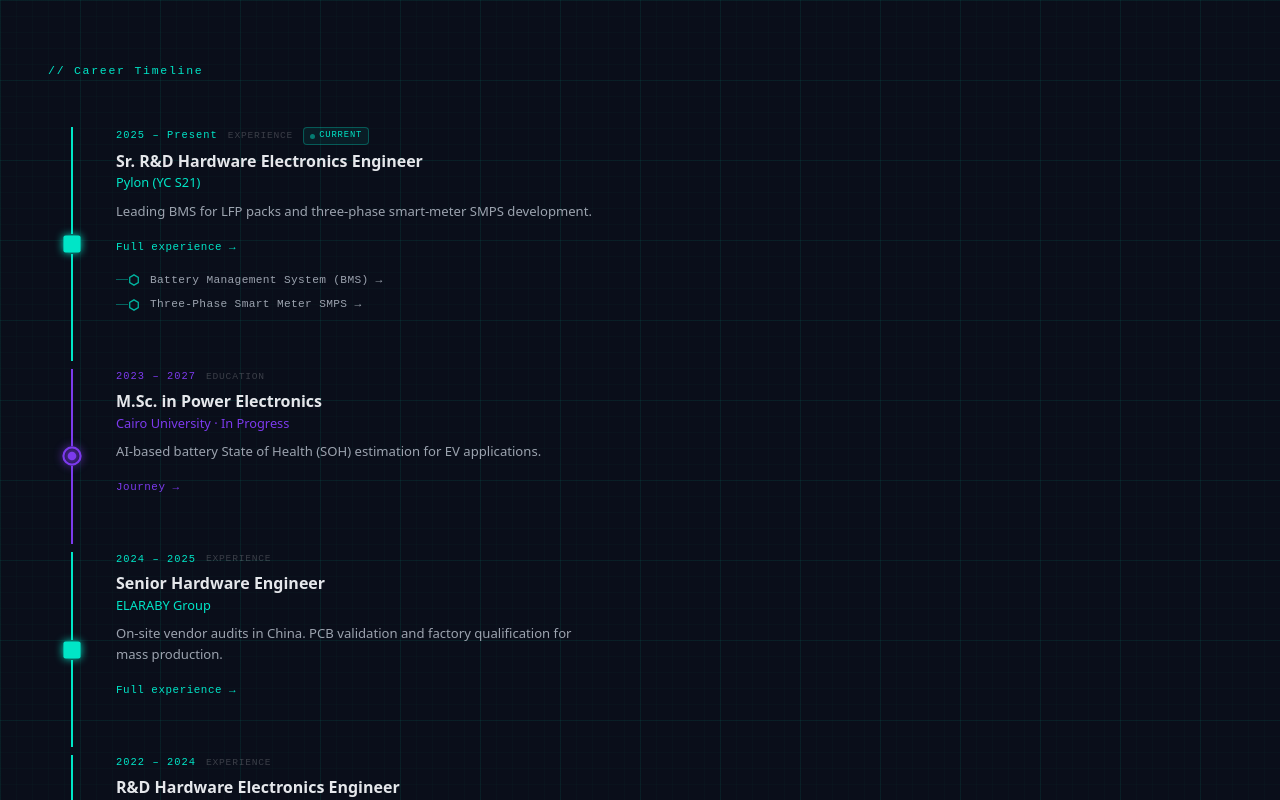
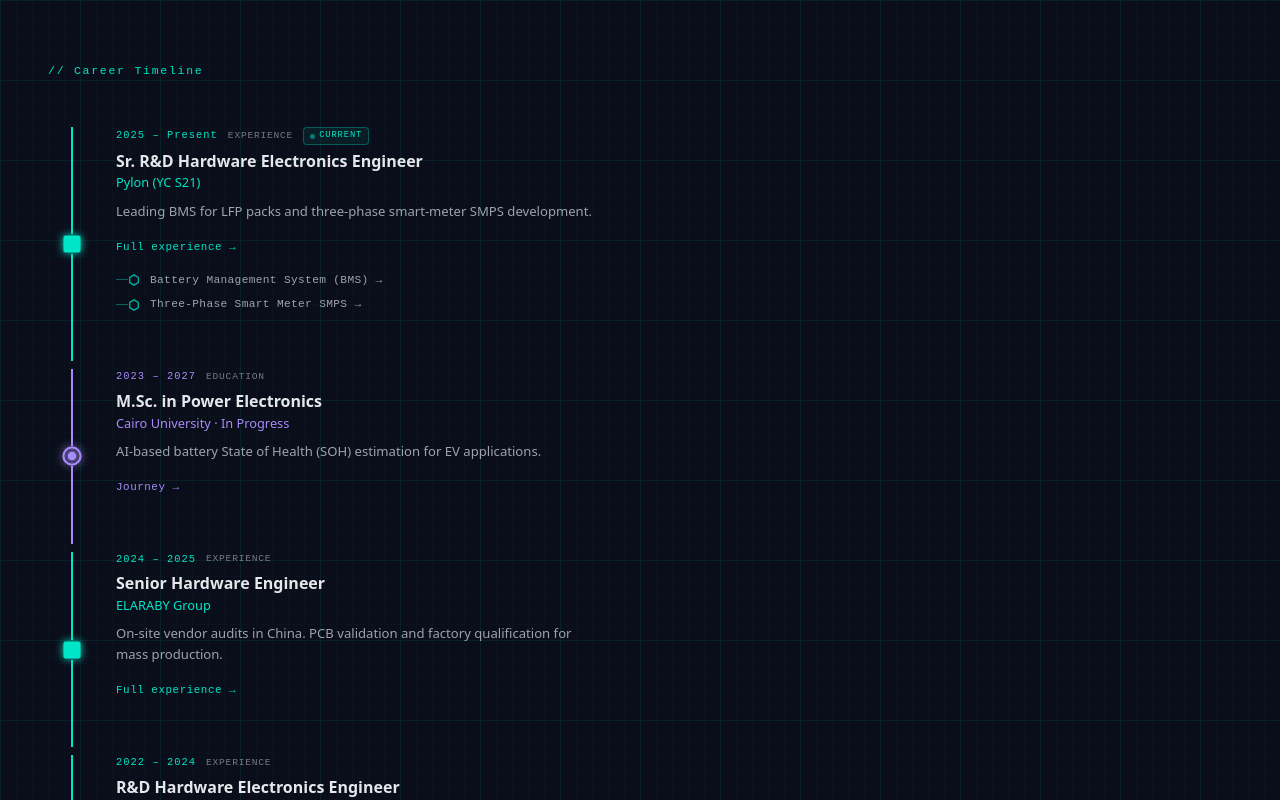
Before and after one commit to Abdola555/abdallah-elmaghawry, a React (Vite) app: page /#/ in a window 1280 px wide. Shown: the part 2080-2880 px from the top of the page. Built offline with nearby package versions, Linux system fonts and the light colour scheme.

Commit message:
feat: PCB spine timeline with useInView animation, nested hierarchy, category shapes; fix education color accessibility (#A78BFA)

```diff
--- a/src/components/home/PCBTimeline.jsx
+++ b/src/components/home/PCBTimeline.jsx
@@ -79,7 +79,7 @@ const timelineData = [
 
 const CATEGORY = {
   work:      { color: '#00E5C7', label: 'Experience' },
-  education: { color: '#7C3AED', label: 'Education' },
+  education: { color: '#A78BFA', label: 'Education' },
   award:     { color: '#F0A500', label: 'Award' },
   project:   { color: '#00B4A0', label: 'Project' },
 }
@@ -248,7 +248,7 @@ function TimelineItem({ item, isLast }) {
           </span>
           <span style={{
             fontFamily: 'var(--font-mono)', fontSize: '0.6rem',
-            color: 'rgba(255,255,255,0.2)', letterSpacing: '0.08em',
+            color: 'rgba(255,255,255,0.45)', letterSpacing: '0.08em',
           }}>
             {CATEGORY[item.category].label.toUpperCase()}
           </span>
```
